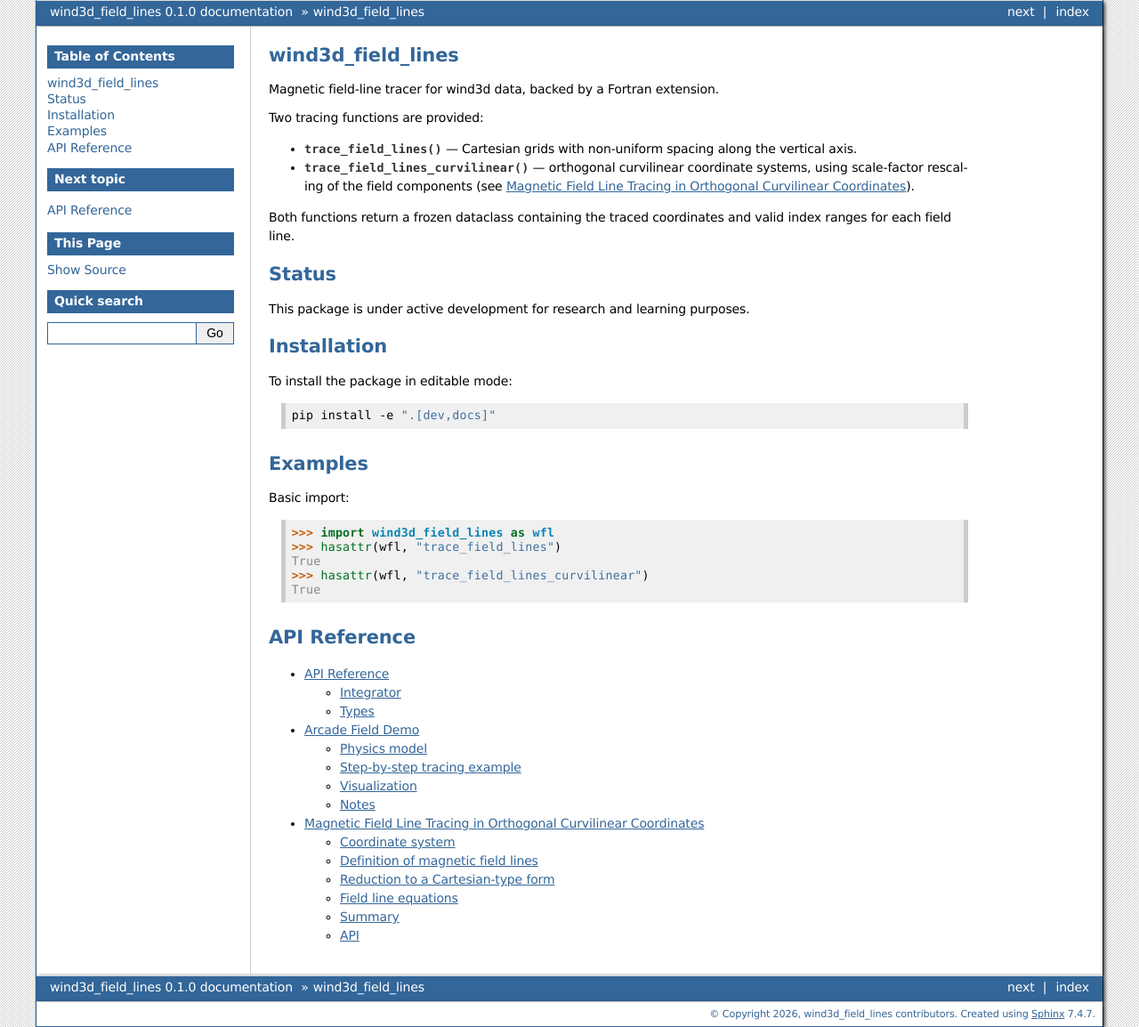
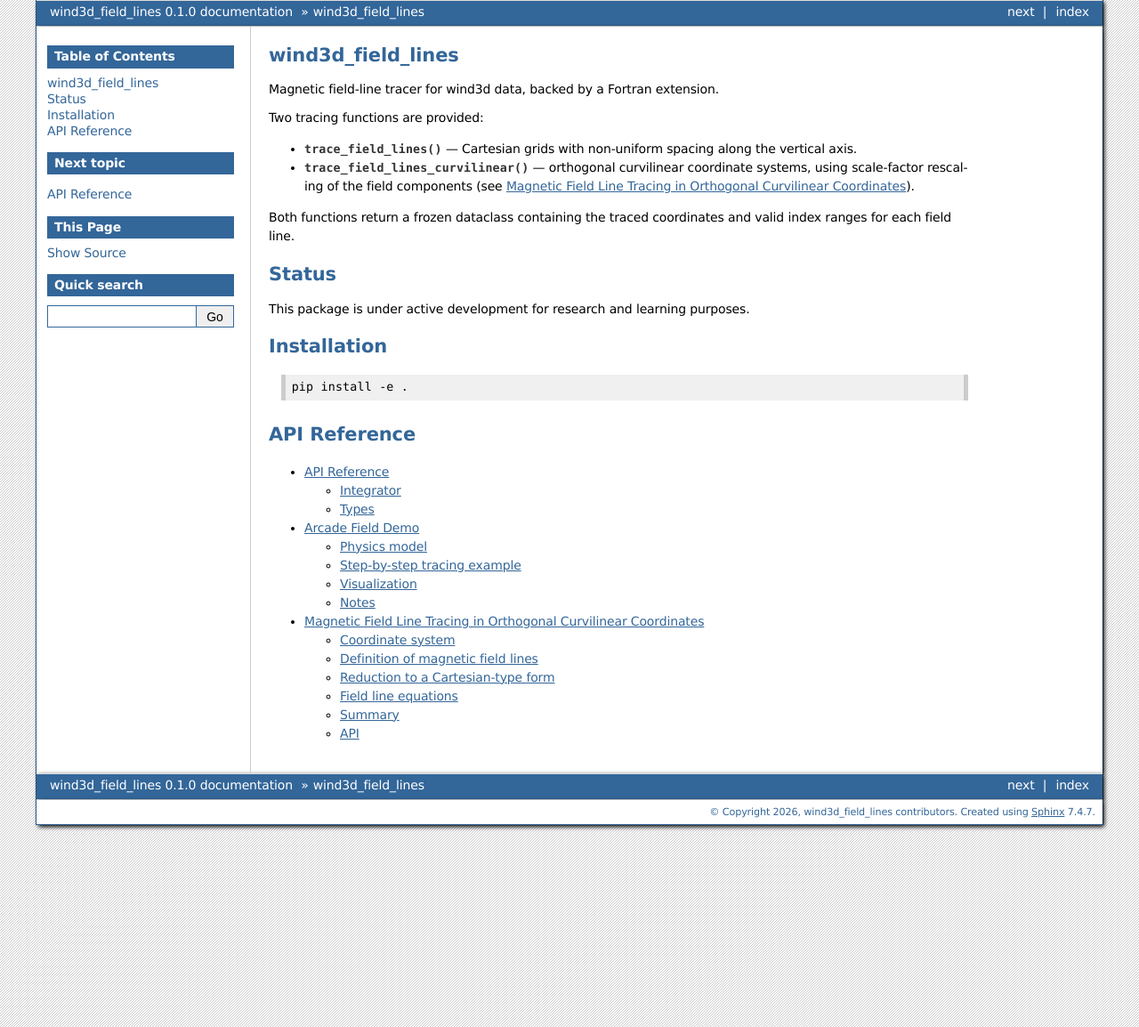
Before and after one commit to iijimahr/wind3d_field_lines, a Sphinx documentation site: the page built from docs/source/index.rst, in a window 1280 px wide. Shown: the whole page at 89% size. Built offline with Sphinx 7.4.7, drawn with Linux system fonts in a browser that asks for light colours.

Commit message:
docs: simplify index.rst installation and remove redundant examples
- Installation: drop dev,docs extras (unnecessary for end users)
- Remove Examples section (covered by the dedicated demo_arcade page)

Co-Authored-By: Claude Sonnet 4.6 <noreply@anthropic.com>

```diff
--- a/docs/source/index.rst
+++ b/docs/source/index.rst
@@ -22,24 +22,9 @@ This package is under active development for research and learning purposes.
 Installation
 ============
 
-To install the package in editable mode:
-
 .. code-block:: bash
 
-   pip install -e ".[dev,docs]"
-
-Examples
-========
-
-Basic import:
-
-.. doctest::
-
-   >>> import wind3d_field_lines as wfl
-   >>> hasattr(wfl, "trace_field_lines")
-   True
-   >>> hasattr(wfl, "trace_field_lines_curvilinear")
-   True
+   pip install -e .
 
 API Reference
 =============
```
